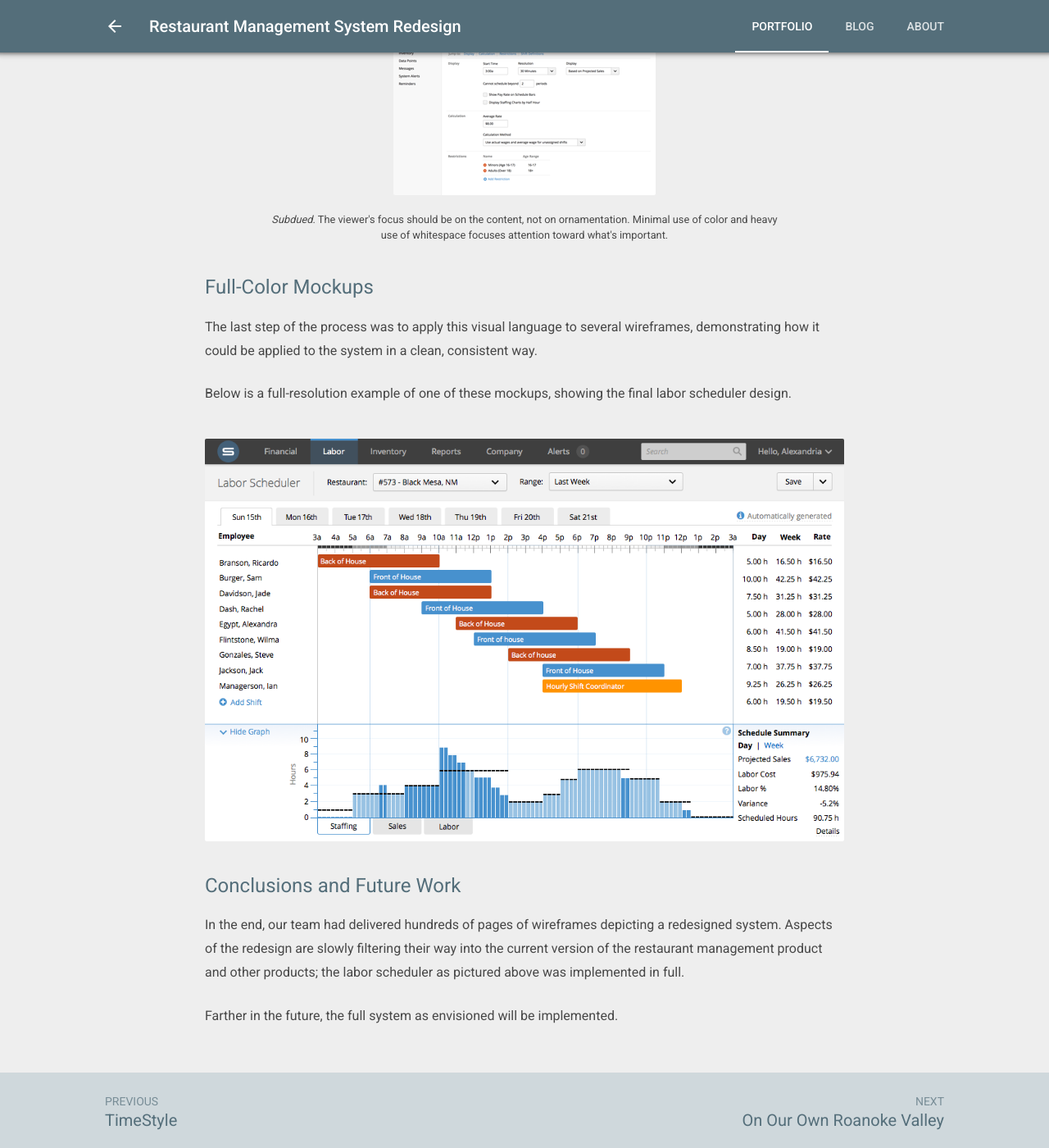
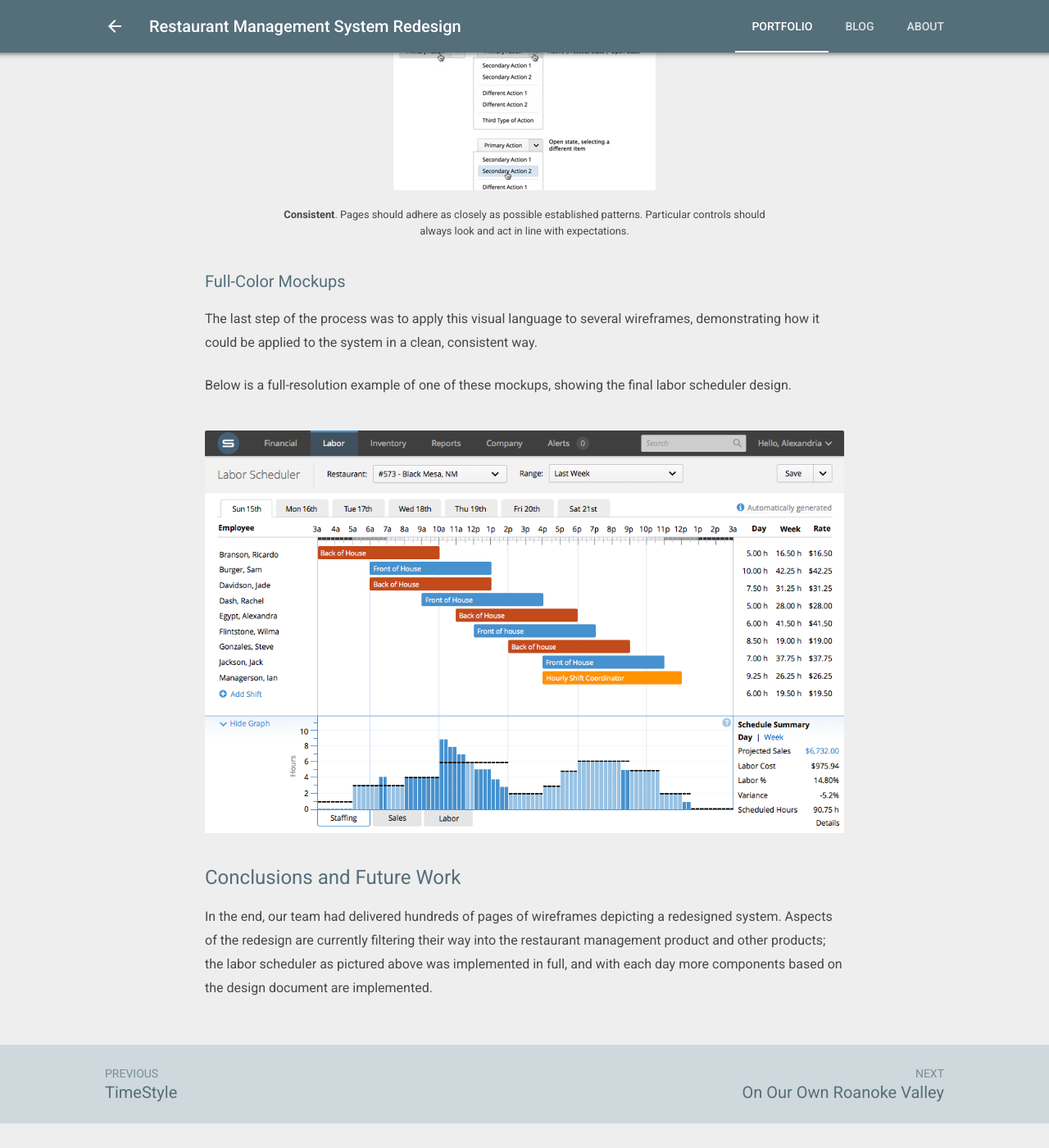
Before and after one commit to tilden/tilden.github.io, a Jekyll site: the page built from projects/restaurant_management.md, in a window 1280 px wide and 1400 px high, scrolled down 4123 px. Shown: the whole window at 82% size. Built offline with Jekyll 4.4.1, drawn with Linux system fonts in a browser that asks for light colours; nearby versions of some CDN libraries; after the commit the page ends 5493 px from its top, so only the background shows below that; some of the changed text lies outside the part shown.

Commit message:
Slight updates to RMS

```diff
--- a/projects/restaurant_management.md
+++ b/projects/restaurant_management.md
@@ -9,7 +9,7 @@
 * TOC
 {:toc}
 
-## A massive undertaking for a sprawling system...
+## Introduction
 
 In use at over 7,000 restaurants worldwide, the Restaurant Management System was an unqualified success.
 However, as it had grown in popularity, it had also grown in features, slowly evolving into sprawling mess of interconnected pages.
@@ -83,30 +83,31 @@
 
 This visual language was intended not only for the redesigned restaurant management system,
 but also for the company's entire range of products. Our key goals were to create a style
-that was *modern*, *consistent*, and *subdued*.
+that was **modern**, **consistent**, and **subdued**.
 
 {% include img.html
   url="/images/projects/restaurant_management/visuals_1.png"
   alt="Screenshot of color mockup" w="320" h="240"
-  caption="<em>Modern</em>. The new visuals should draw inspiration from modern web applications, mobile device
+  caption="<b>Modern</b>. The new visuals should draw inspiration from modern web applications, mobile device
   user interfaces, and the like."
+%}
+
+{% include img.html
+  url="/images/projects/restaurant_management/visuals_3.png"
+  alt="Screenshot of system settings screen" w="320" h="240"
+  caption="<b>Subdued</b>. The viewer's focus should be on the content, not on ornamentation. Minimal use of color and heavy use of
+  whitespace focuses attention toward what's important."
 %}
 
 {% include img.html
   url="/images/projects/restaurant_management/visuals_2.jpg"
   alt="Screenshot showing button states" w="320" h="240"
-  caption="<em>Consistent</em>. Pages should adhere as closely as possible established patterns.
+  caption="<b>Consistent</b>. Pages should adhere as closely as possible established patterns.
   Particular controls should always look and act in line with expectations."
 %}
 
-{% include img.html
-  url="/images/projects/restaurant_management/visuals_3.png"
-  alt="Screenshot of system settings screen" w="320" h="240"
-  caption="<em>Subdued</em>. The viewer's focus should be on the content, not on ornamentation. Minimal use of color and heavy use of
-  whitespace focuses attention toward what's important."
-%}
 
-## Full-Color Mockups
+### Full-Color Mockups
 The last step of the process was to apply this visual language to several wireframes, demonstrating how
 it could be applied to the system in a clean, consistent way.
 
@@ -120,7 +121,6 @@
 ## Conclusions and Future Work
 
 In the end, our team had delivered hundreds of pages of wireframes depicting a redesigned
-system. Aspects of the redesign are slowly filtering their way into the current version of the restaurant
-management product and other products; the labor scheduler as pictured above was implemented in full.
-
-Farther in the future, the full system as envisioned will be implemented.
+system. Aspects of the redesign are currently filtering their way into the restaurant
+management product and other products; the labor scheduler as pictured above was implemented in full,
+and with each day more components based on the design document are implemented.
```
